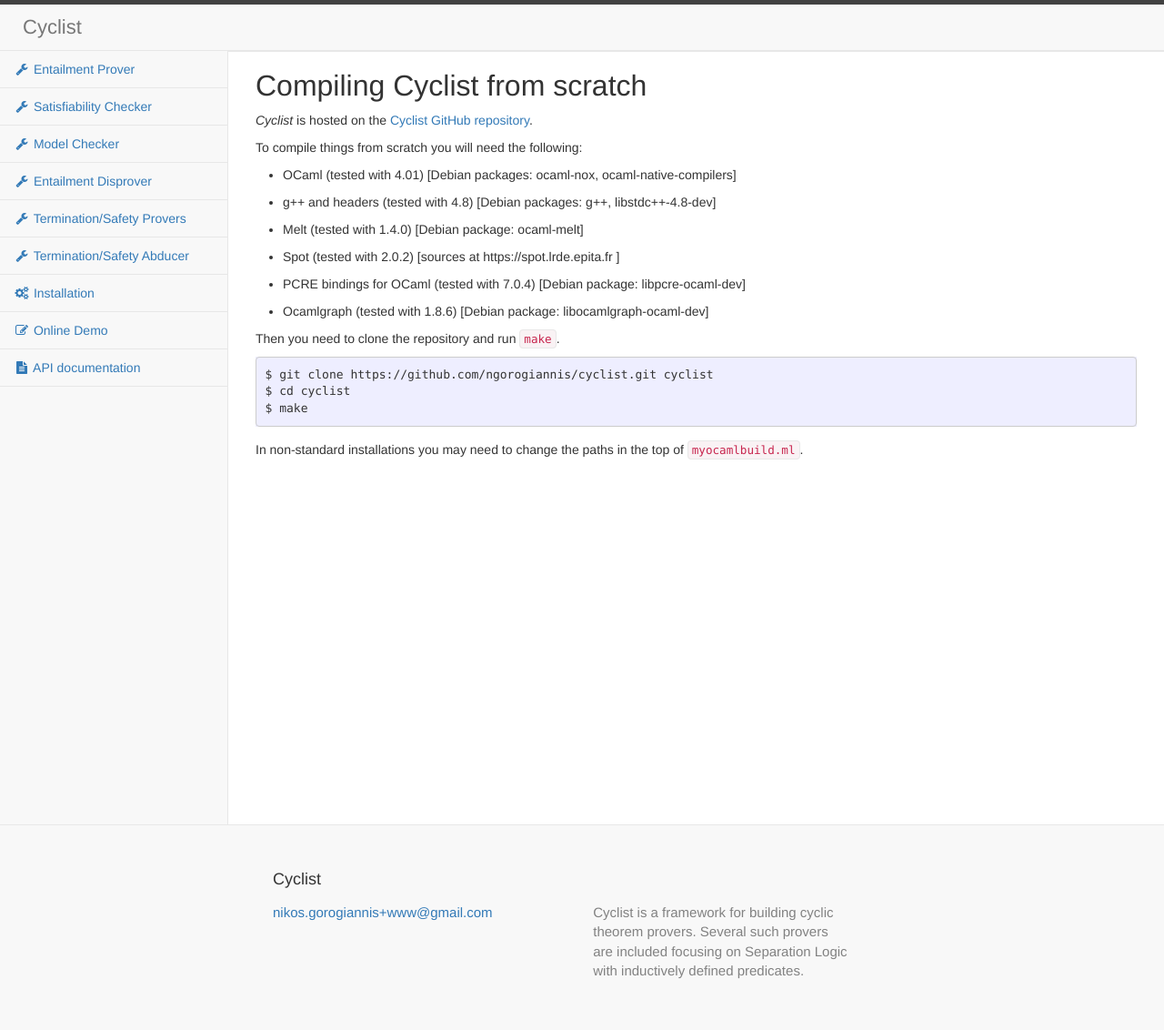
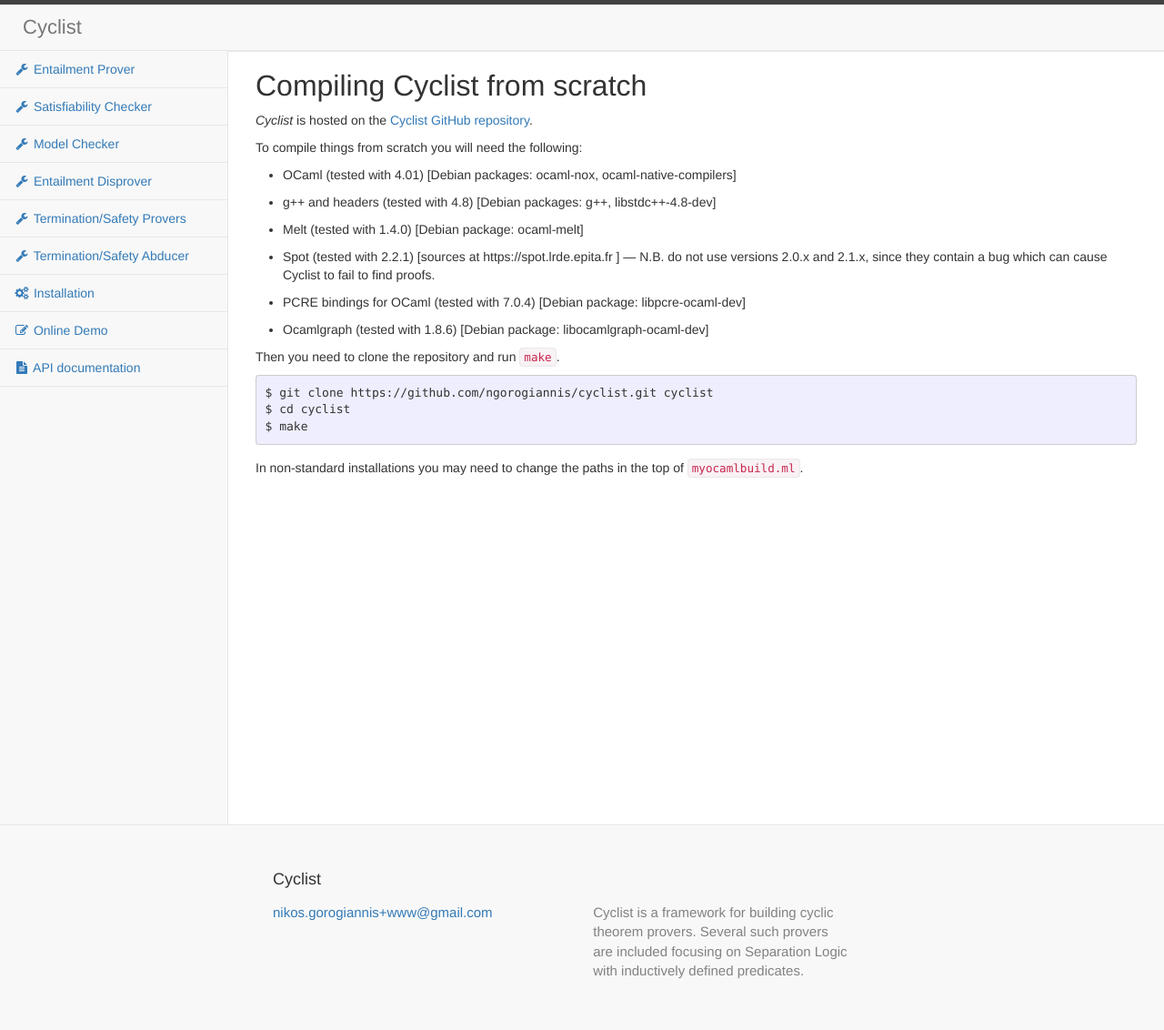
Before and after one commit to cyclist-org/cyclist, a Jekyll site: the page built from installation.md, in a window 1280 px wide. Shown: the whole page at 91% size. Built offline with Jekyll 4.4.1, drawn with Linux system fonts in a browser that asks for light colours.

Commit message:
Updated installation instructions to recommend Spot v2.2

```diff
--- a/installation.md
+++ b/installation.md
@@ -15,7 +15,8 @@
 
 * Melt (tested with 1.4.0) [Debian package: ocaml-melt]
 
-* Spot (tested with 2.0.2) [sources at https://spot.lrde.epita.fr ]
+* Spot (tested with 2.2.1) [sources at https://spot.lrde.epita.fr ]
+  &mdash; N.B. do not use versions 2.0.x and 2.1.x, since they contain a bug which can cause Cyclist to fail to find proofs.
 
 * PCRE bindings for OCaml (tested with 7.0.4) [Debian package: libpcre-ocaml-dev]
 
```
